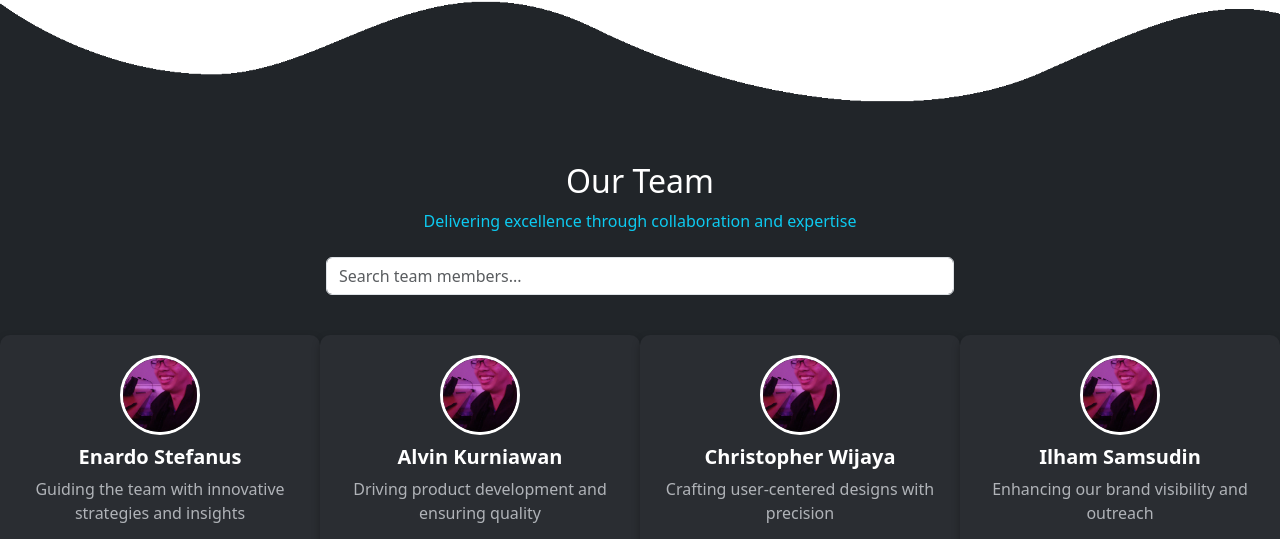
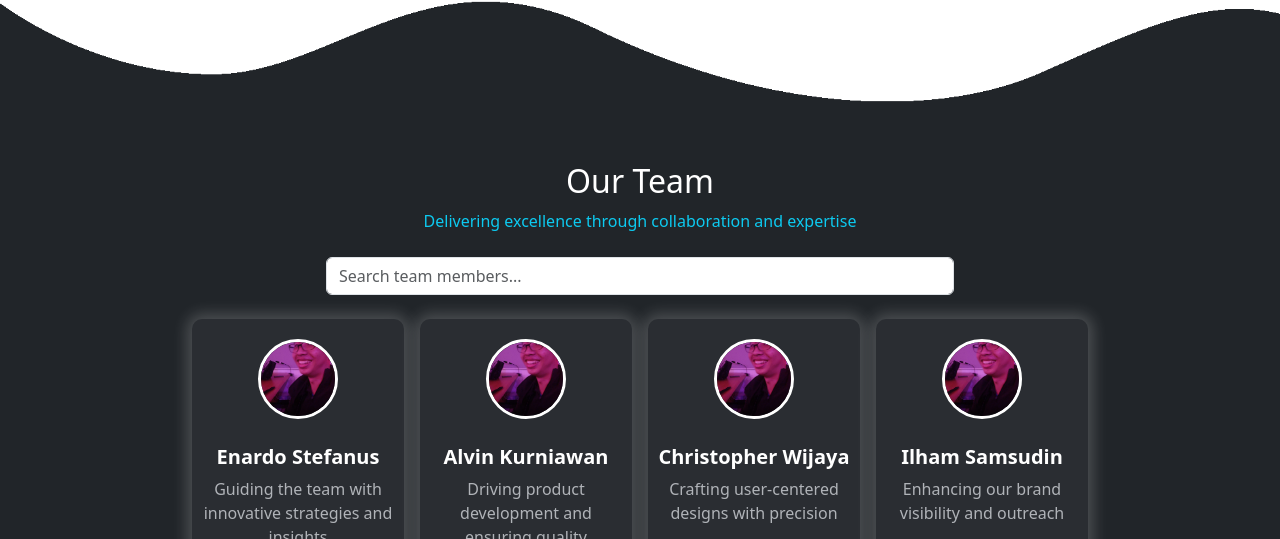
Before and after one commit to etherealesz/tugasfrontend, a plain HTML site: page about.html in a window 1280 px wide. Shown: the part 1372-1911 px from the top of the page. Drawn offline with nearby package versions, Linux system fonts and the light colour scheme.

Commit message:
Added search and fixed some styling

```diff
--- a/about.html
+++ b/about.html
@@ -134,12 +134,12 @@
     <p class="text-info">Delivering excellence through collaboration and expertise</p>
 
     <div class="d-flex justify-content-center my-4">
-      <input type="text" class="form-control w-50" id="teamSearch" placeholder="Search team members...">
+        <input type="text" class="form-control w-50" id="teamSearch" placeholder="Search team members...">
     </div>
 
-    <div class="row justify-content-center" id="teamMembers">
-        <div class="col-lg-3 col-md-4 col-sm-6 my-3 team-card text-center" data-name="Enardo Stefanus">
-            <img src="assets/alvin.jpg" alt="Member">
+    <div class="row justify-content-center g-3" id="teamMembers">
+        <div class="col-lg-2 col-md-3 col-sm-4 team-card text-center mb-4 mx-2" data-name="Enardo Stefanus">
+            <img src="assets/alvin.jpg" alt="Member" class="img-fluid mb-3">
             <h5>Enardo Stefanus</h5>
             <p>Guiding the team with innovative strategies and insights</p>
             <div class="social-icons">
@@ -148,8 +148,8 @@
                 <a href="#"><i class="fab fa-facebook"></i></a>
             </div>
         </div>
-        <div class="col-lg-3 col-md-4 col-sm-6 my-3 team-card text-center" data-name="Alvin Kurniawan">
-            <img src="assets/alvin.jpg" alt="Member">
+        <div class="col-lg-2 col-md-3 col-sm-4 team-card text-center mb-4 mx-2" data-name="Alvin Kurniawan">
+            <img src="assets/alvin.jpg" alt="Member" class="img-fluid mb-3">
             <h5>Alvin Kurniawan</h5>
             <p>Driving product development and ensuring quality</p>
             <div class="social-icons">
@@ -158,8 +158,8 @@
                 <a href="#"><i class="fab fa-facebook"></i></a>
             </div>
         </div>
-        <div class="col-lg-3 col-md-4 col-sm-6 my-3 team-card text-center" data-name="Christopher Wijaya">
-            <img src="assets/alvin.jpg" alt="Member">
+        <div class="col-lg-2 col-md-3 col-sm-4 team-card text-center mb-4 mx-2" data-name="Christopher Wijaya">
+            <img src="assets/alvin.jpg" alt="Member" class="img-fluid mb-3">
             <h5>Christopher Wijaya</h5>
             <p>Crafting user-centered designs with precision</p>
             <div class="social-icons">
@@ -168,8 +168,8 @@
                 <a href="#"><i class="fab fa-facebook"></i></a>
             </div>
         </div>
-        <div class="col-lg-3 col-md-4 col-sm-6 my-3 team-card text-center" data-name="Ilham Samsudin">
-            <img src="assets/alvin.jpg" alt="Member">
+        <div class="col-lg-2 col-md-3 col-sm-4 team-card text-center mb-4 mx-2" data-name="Ilham Samsudin">
+            <img src="assets/alvin.jpg" alt="Member" class="img-fluid mb-3">
             <h5>Ilham Samsudin</h5>
             <p>Enhancing our brand visibility and outreach</p>
             <div class="social-icons">
@@ -179,7 +179,7 @@
             </div>
         </div>
     </div>
-</div>
+  </div>
 
   <footer class="text-center py-4">
     <div class="container">
--- a/css/about.css
+++ b/css/about.css
@@ -39,13 +39,15 @@ body {
     padding: 50px 0;
     text-align: center;
 }
+
 .team-card {
     background-color: #2a2d32;
     padding: 20px;
     border-radius: 10px;
-    box-shadow: 0 4px 8px rgba(0, 0, 0, 0.3);
+    box-shadow: 0 0 15px 5px rgba(255, 255, 255, 0.2);
     max-width: 100%;
 }
+
 .team-card img {
     border-radius: 50%;
     width: 80px;
@@ -53,19 +55,23 @@ body {
     object-fit: cover;
     border: 3px solid #ffffff;
 }
+
 .team-card h5 {
     margin-top: 10px;
     font-weight: bold;
     color: #ffffff;
 }
+
 .team-card p {
     color: #b0b3b8;
 }
+
 .team-card .social-icons a {
     color: #b0b3b8;
     margin: 0 5px;
     transition: color 0.3s;
 }
+
 .team-card .social-icons a:hover {
     color: #1d9bf0;
 }
--- a/js/about.js
+++ b/js/about.js
@@ -6,15 +6,13 @@ document.addEventListener("DOMContentLoaded", function() {
         const target = +counter.getAttribute('data-target');
         const count = +counter.innerText;
 
-        // Hitung increment
-        const increment = target / 500; // Kecepatan animasi
+        const increment = target / 500;
 
         if (count < target) {
-          // Perbarui angka
           counter.innerText = Math.ceil(count + increment);
           setTimeout(updateCount, 1);
         } else {
-          counter.innerText = target; // Set angka ke target
+          counter.innerText = target;
         }
       }
       updateCount();
```
